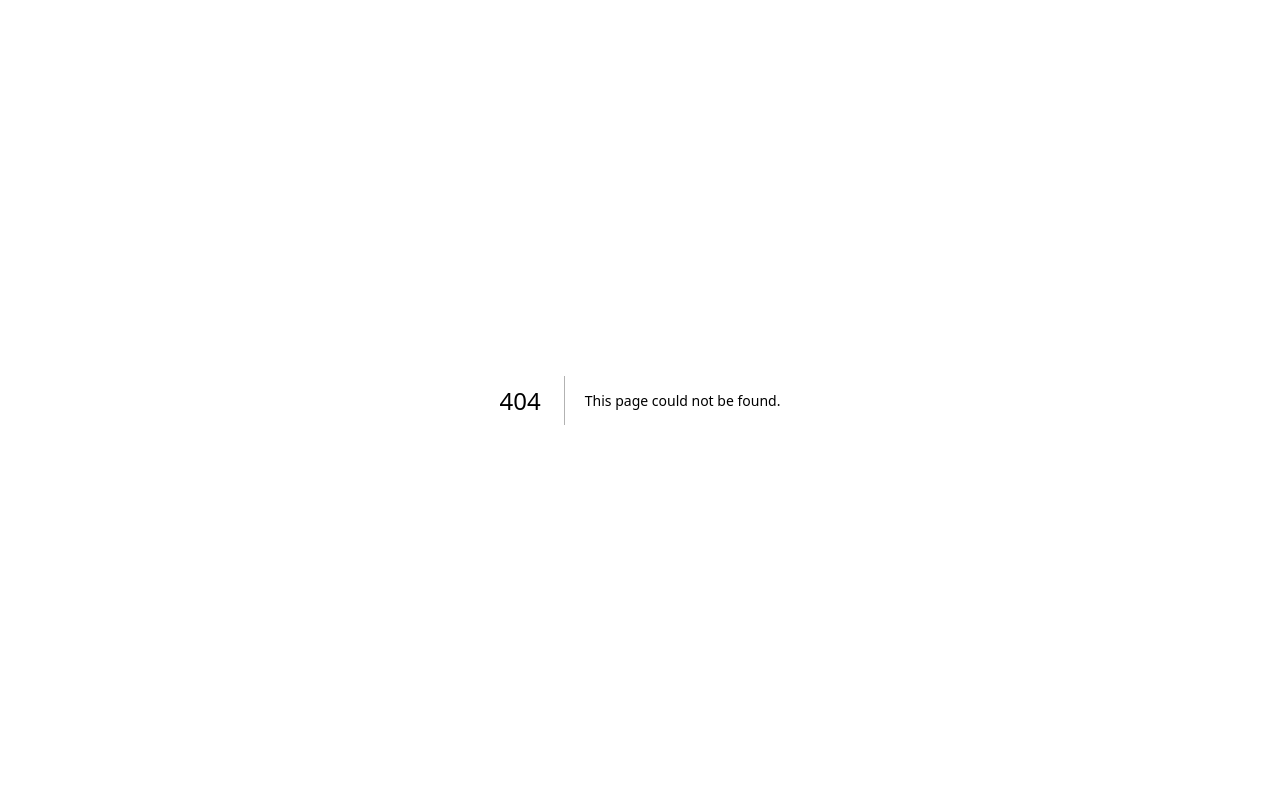
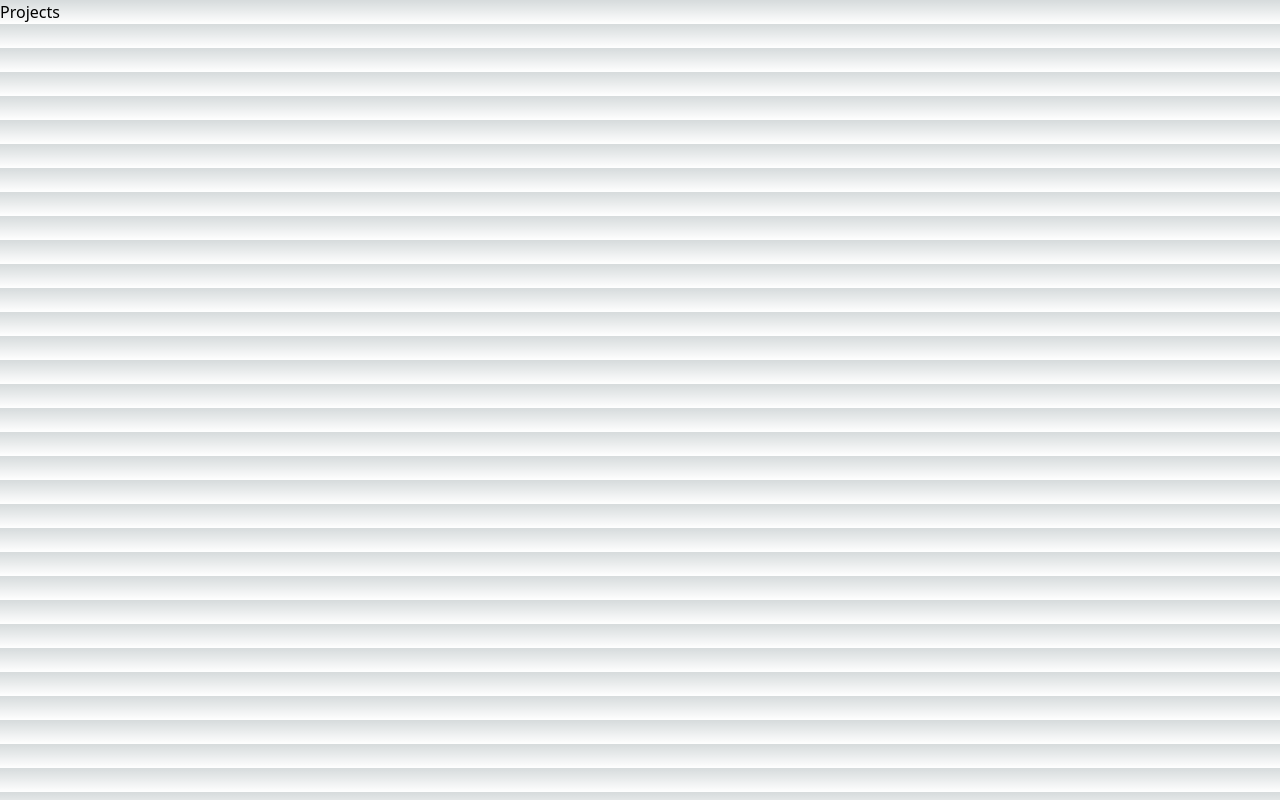
Before and after one commit to yy34/yunusyilmaz.dev, a Next.js app: page /projects in a window 1280 px wide. Before the commit this address had no page. Built offline with nearby package versions, Linux system fonts and the light colour scheme.

Commit message:
added some pages

```diff
--- /dev/null
+++ b/src/pages/404.js
@@ -0,0 +1,3 @@
+export default function NotFound() {
+  return <div>404</div>;
+}
--- a/src/pages/_app.js
+++ b/src/pages/_app.js
@@ -1,5 +1,5 @@
-import '@/styles/globals.css'
+import "../styles/globals.css";
 
 export default function App({ Component, pageProps }) {
-  return <Component {...pageProps} />
+  return <Component {...pageProps} />;
 }
--- /dev/null
+++ b/src/pages/about.js
@@ -0,0 +1,3 @@
+export default function About() {
+  return <div>About</div>;
+}
--- /dev/null
+++ b/src/pages/projects.js
@@ -0,0 +1,3 @@
+export default function Projects() {
+  return <div>Projects</div>;
+}
--- /dev/null
+++ b/src/pages/tools.js
@@ -0,0 +1,3 @@
+export default function tools() {
+  return <div>Tools</div>;
+}
```
Also changed, not shown: tsconfig.json (added, +29 -0 lines), 1 other file (tests, documents, lock files or other folders).
